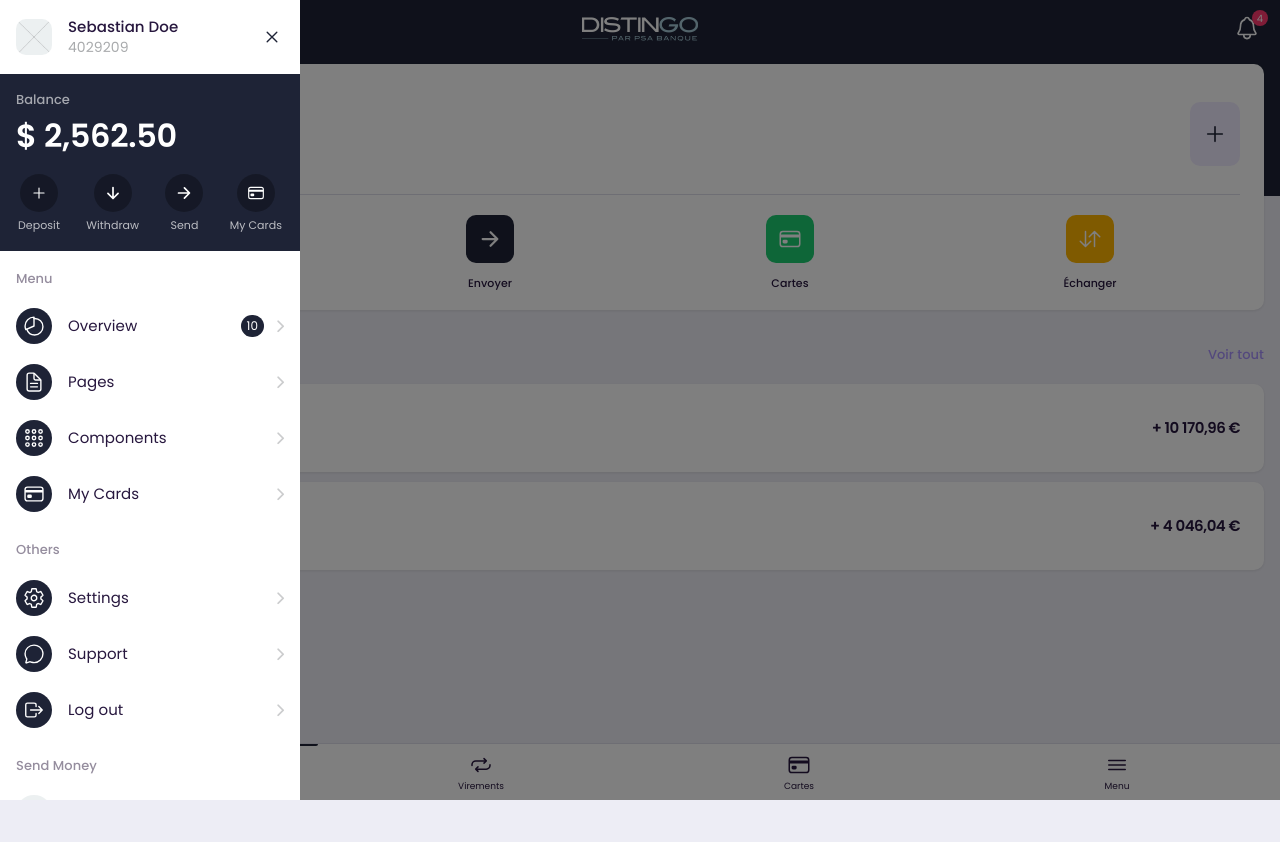
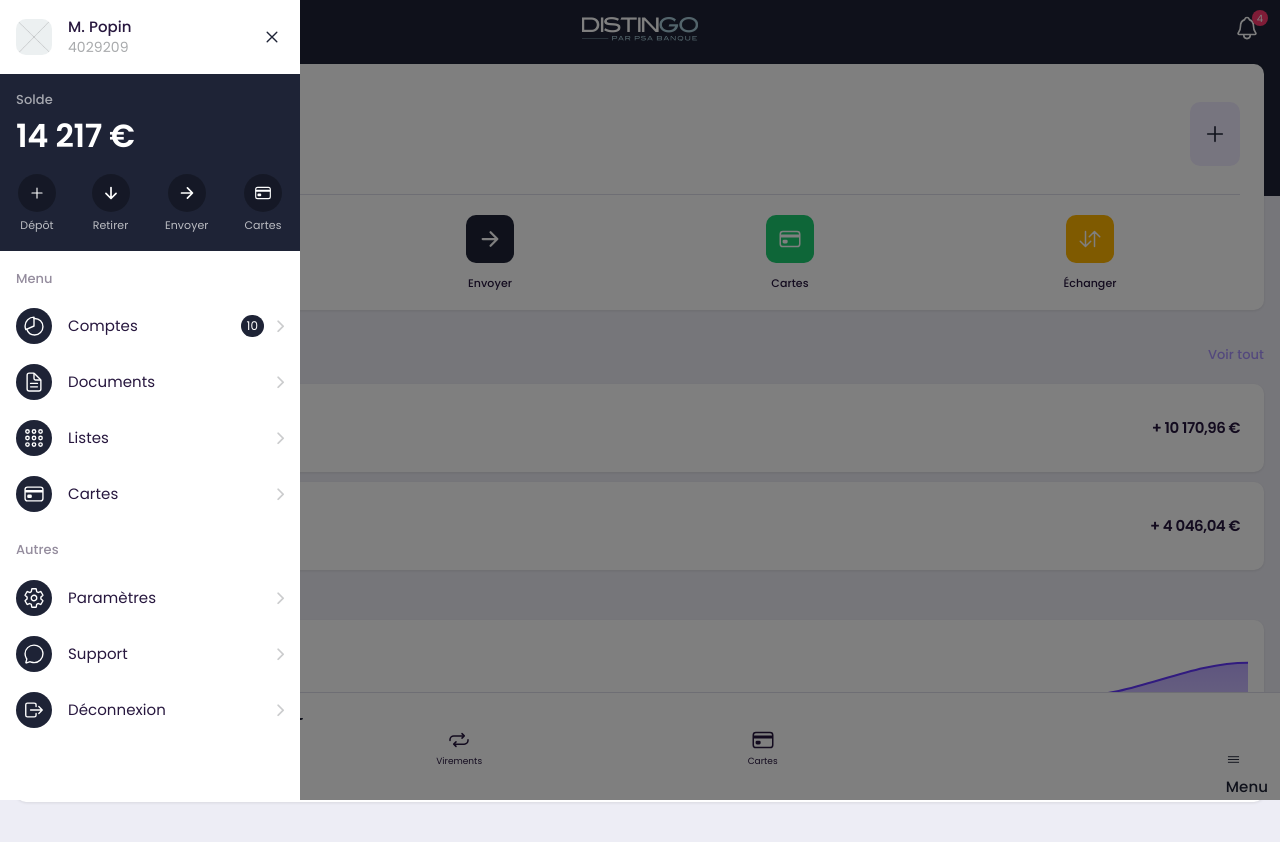
Before and after one commit to cerivan/Fingerprint, a website: page www/compte.html in a window 1280 px wide. Both pictures are taken after a click on the link 33 px from the left and 28 px from the top of the page. Before the commit the page ends 800 px from the top, so only its background shows below. Drawn offline with nearby package versions, Linux system fonts and the light colour scheme.

Commit message:
Update compte.html

```diff
--- a/www/compte.html
+++ b/www/compte.html
@@ -353,6 +353,15 @@
         </div>
         <!-- * Transactions -->
 
+		<div class="section mt-2 mb-5">
+			<h2 class="title">Dépensés ce mois-ci</h2>
+            <div class="card">
+                <div class="card-body">
+                    <div id="chart-line"></div>
+                </div>
+            </div>
+        </div>
+
 
     </div>
     <!-- * App Capsule -->
@@ -380,8 +389,10 @@
         </a>
         <a href="#" class="item">
             <div class="col">
-                <ion-icon name="menu-outline"></ion-icon>
-                <strong>Menu</strong>
+				<a href="#" class="headerButton" data-bs-toggle="modal" data-bs-target="#sidebarPanel">
+					<ion-icon name="menu-outline"></ion-icon>
+					<strong>Menu</strong>
+				</a>
             </div>
         </a>
     </div>
@@ -398,7 +409,7 @@
                             <img src="assets/img/sample/avatar/avatar1.jpg" alt="image" class="imaged  w36">
                         </div>
                         <div class="in">
-                            <strong>Sebastian Doe</strong>
+                            <strong>M. Popin</strong>
                             <div class="text-muted">4029209</div>
                         </div>
                         <a href="#" class="btn btn-link btn-icon sidebar-close" data-bs-dismiss="modal">
@@ -408,9 +419,9 @@
                     <!-- * profile box -->
                     <!-- balance -->
                     <div class="sidebar-balance">
-                        <div class="listview-title">Balance</div>
+                        <div class="listview-title">Solde</div>
                         <div class="in">
-                            <h1 class="amount">$ 2,562.50</h1>
+                            <h1 class="amount">14 217 €</h1>
                         </div>
                     </div>
                     <!-- * balance -->
@@ -422,7 +433,7 @@
                                 <div class="iconbox">
                                     <ion-icon name="add-outline"></ion-icon>
                                 </div>
-                                Deposit
+                                Dépôt
                             </div>
                         </a>
                         <a href="index.html" class="action-button">
@@ -430,7 +441,7 @@
                                 <div class="iconbox">
                                     <ion-icon name="arrow-down-outline"></ion-icon>
                                 </div>
-                                Withdraw
+                                Retirer
                             </div>
                         </a>
                         <a href="index.html" class="action-button">
@@ -438,7 +449,7 @@
                                 <div class="iconbox">
                                     <ion-icon name="arrow-forward-outline"></ion-icon>
                                 </div>
-                                Send
+                                Envoyer
                             </div>
                         </a>
                         <a href="#" class="action-button">
@@ -446,7 +457,7 @@
                                 <div class="iconbox">
                                     <ion-icon name="card-outline"></ion-icon>
                                 </div>
-                                My Cards
+                                Cartes
                             </div>
                         </a>
                     </div>
@@ -461,7 +472,7 @@
                                     <ion-icon name="pie-chart-outline"></ion-icon>
                                 </div>
                                 <div class="in">
-                                    Overview
+                                    Comptes
                                     <span class="badge badge-primary">10</span>
                                 </div>
                             </a>
@@ -472,7 +483,7 @@
                                     <ion-icon name="document-text-outline"></ion-icon>
                                 </div>
                                 <div class="in">
-                                    Pages
+                                    Documents
                                 </div>
                             </a>
                         </li>
@@ -482,7 +493,7 @@
                                     <ion-icon name="apps-outline"></ion-icon>
                                 </div>
                                 <div class="in">
-                                    Components
+                                    Listes
                                 </div>
                             </a>
                         </li>
@@ -492,7 +503,7 @@
                                     <ion-icon name="card-outline"></ion-icon>
                                 </div>
                                 <div class="in">
-                                    My Cards
+                                    Cartes
                                 </div>
                             </a>
                         </li>
@@ -500,7 +511,7 @@
                     <!-- * menu -->
 
                     <!-- others -->
-                    <div class="listview-title mt-1">Others</div>
+                    <div class="listview-title mt-1">Autres</div>
                     <ul class="listview flush transparent no-line image-listview">
                         <li>
                             <a href="#" class="item">
@@ -508,7 +519,7 @@
                                     <ion-icon name="settings-outline"></ion-icon>
                                 </div>
                                 <div class="in">
-                                    Settings
+                                    Paramètres
                                 </div>
                             </a>
                         </li>
@@ -523,12 +534,12 @@
                             </a>
                         </li>
                         <li>
-                            <a href="#" class="item">
+                            <a href="index.html" class="item">
                                 <div class="icon-box bg-primary">
                                     <ion-icon name="log-out-outline"></ion-icon>
                                 </div>
                                 <div class="in">
-                                    Log out
+                                    Déconnexion
                                 </div>
                             </a>
                         </li>
@@ -536,36 +547,6 @@
 
                     </ul>
                     <!-- * others -->
-
-                    <!-- send money -->
-                    <div class="listview-title mt-1">Send Money</div>
-                    <ul class="listview image-listview flush transparent no-line">
-                        <li>
-                            <a href="#" class="item">
-                                <img src="assets/img/sample/avatar/avatar2.jpg" alt="image" class="image">
-                                <div class="in">
-                                    <div>Artem Sazonov</div>
-                                </div>
-                            </a>
-                        </li>
-                        <li>
-                            <a href="#" class="item">
-                                <img src="assets/img/sample/avatar/avatar4.jpg" alt="image" class="image">
-                                <div class="in">
-                                    <div>Sophie Asveld</div>
-                                </div>
-                            </a>
-                        </li>
-                        <li>
-                            <a href="#" class="item">
-                                <img src="assets/img/sample/avatar/avatar3.jpg" alt="image" class="image">
-                                <div class="in">
-                                    <div>Kobus van de Vegte</div>
-                                </div>
-                            </a>
-                        </li>
-                    </ul>
-                    <!-- * send money -->
 
                 </div>
             </div>
@@ -664,12 +645,32 @@
     <script type="module" src="https://unpkg.com/ionicons@5.5.2/dist/ionicons/ionicons.js"></script>
     <!-- Splide -->
     <script src="assets/js/plugins/splide/splide.min.js"></script>
+	<!-- Apex Charts -->
+    <script src="assets/js/plugins/apexcharts/apexcharts.min.js"></script>
     <!-- Base Js File -->
     <script src="assets/js/base.js"></script>
 	<script src="assets/js/script.js"></script>
     <script>
-        // Add to Home with 2 seconds delay.
-        //AddtoHome("2000", "once");
+        var optionChartLine = {
+            series: [{
+                data: [555, 1222, 777, 888, 555, 888, 999, 1222]
+            }],
+            chart: {
+                type: 'area',
+                width: '100%',
+                height: 150,
+                sparkline: {
+                    enabled: true
+                }
+            },
+            stroke: {
+                width: 2,
+            },
+            colors: ['#6236FF'],
+            labels: ['Team A', 'Team B', 'Team C', 'Team D', 'Team E', 'Team F', 'Team G', 'Team H'],
+        };
+        var chartLine = new ApexCharts(document.querySelector("#chart-line"), optionChartLine);
+        chartLine.render();
     </script>
 
 </body>
```
